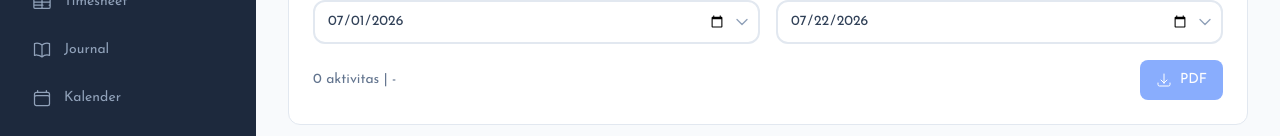
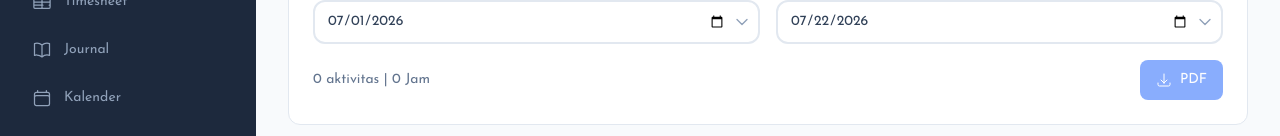
Before and after one commit to aldntaretnas/logact, a Next.js app: page /export in a window 1280 px wide. Shown: the part 205-341 px from the top of the page. Built offline with nearby package versions, Linux system fonts and the light colour scheme; no server answers; the database is empty.

Commit message:
Export: show 0 Jam instead of dash when no activities

```diff
--- a/app/export/page.js
+++ b/app/export/page.js
@@ -135,7 +135,7 @@ export default function ExportPage() {
 
         <div className="mt-4 flex items-center justify-between gap-3">
           <p className="text-sm text-slate-500">
-            {activities.length} aktivitas | {formatDuration(totalDuration)}
+            {activities.length} aktivitas | {totalDuration > 0 ? formatDuration(totalDuration) : '0 Jam'}
           </p>
           <button
             onClick={handleExport}
```
